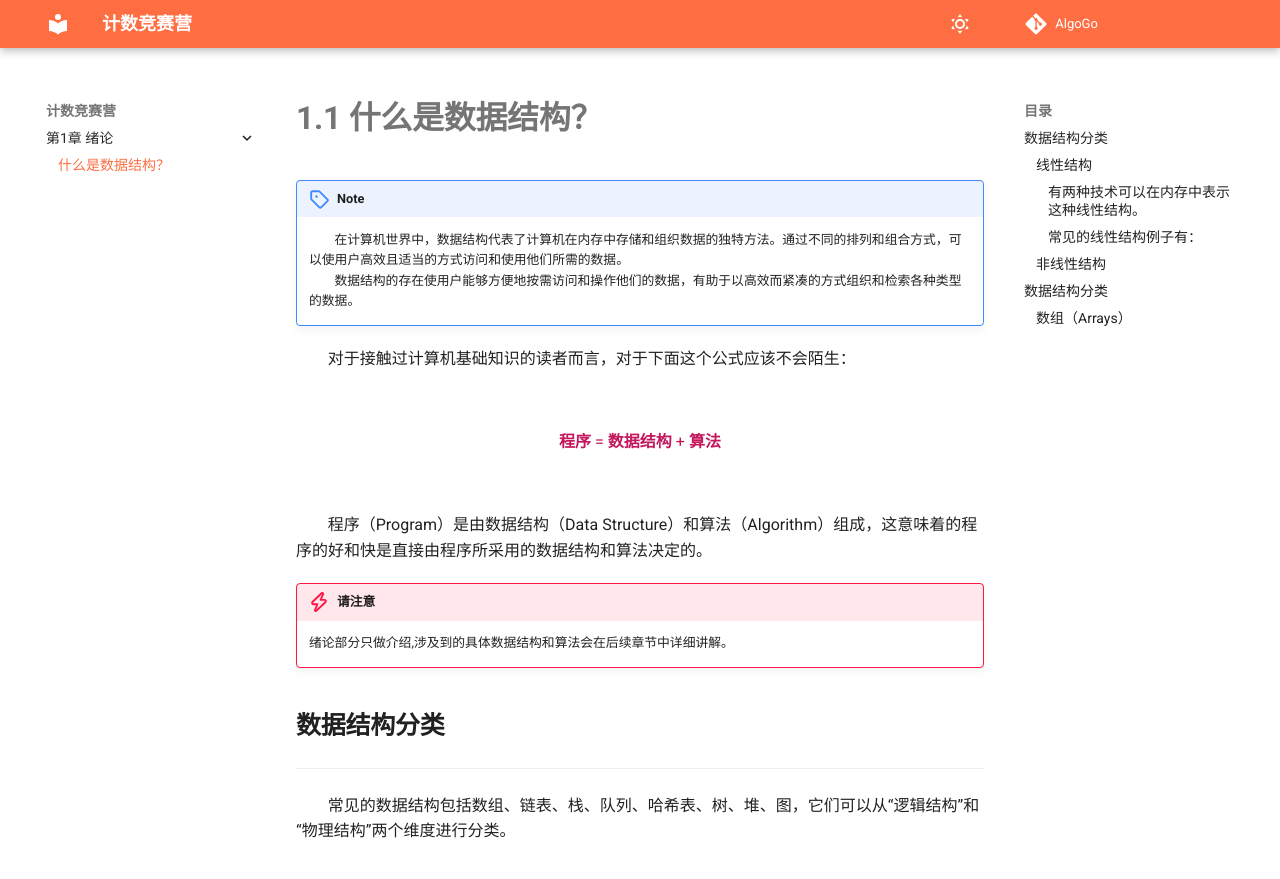
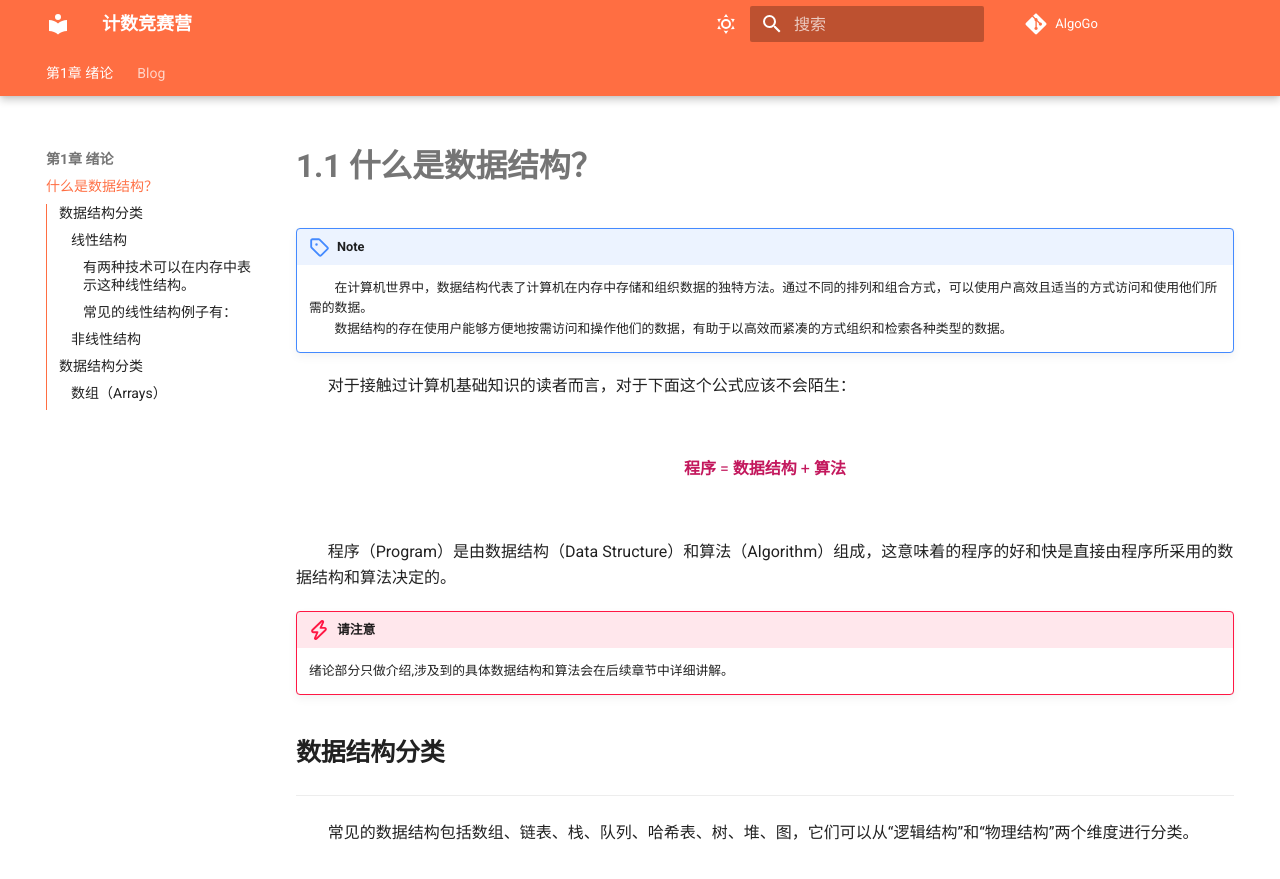
Before and after one commit to JinghuiChan/AlgoGo, an MkDocs documentation site: the page built from docs/第1章 绪论/1.1 什么是数据结构？.md, in a window 1280 px wide and 900 px high. Shown: the top 879 px of the window. Built offline with MkDocs 1.6.1 and Material for MkDocs 9.7.7, drawn with Linux system fonts in a browser that asks for light colours; comment, search, counter and statistics services are not loaded.

```diff
--- a/mkdocs.yml
+++ b/mkdocs.yml
@@ -3,9 +3,9 @@ site_url: https://data-structure.readthedocs.io/zh-cn/latest
 site_author: Jinghui Chan
 
 repo_name: AlgoGo
-repo_url: https://github.com/JinghuiChan/DataStructure/tree/master/docs
+repo_url: https://github.com/JinghuiChan/AlgoGo/tree/main/docs
 
-copyright: Copyright &copy; 2024-present <a href="https://github.com/JinghuiChan/DataStructure/tree/master/docs" target="_blank" rel="noopener noreferrer">Jinghui Chan</a>
+copyright: Copyright &copy; 2024-present <a href="https://github.com/JinghuiChan/AlgoGo/tree/main/docs" target="_blank" rel="noopener noreferrer">Jinghui Chan</a>
 
 theme:
   name: material
@@ -37,13 +37,13 @@ theme:
     - content.tabs.link
     - navigation.expand
     - navigation.path
-    # - toc.integrate
-    # - navigation.indexes
-    # - navigation.tabs
-    # - navigation.tabs.sticky
-    # - navigation.instant
-    # - navigation.expand
-    # - navigation.sections
+    - toc.integrate
+    - navigation.indexes
+    - navigation.tabs
+    - navigation.tabs.sticky
+    - navigation.instant
+    - navigation.expand
+    - navigation.sections
 
 
   icon:
@@ -64,13 +64,31 @@ theme:
     annotation: material/plus-circle
 
 extra:
+  homepage: https://data-structure.readthedocs.io/zh-cn/latest
   social:
     - icon: fontawesome/brands/github
       #link: https://github.com/JinghuiChan/ComputerWings
+  analytics:
+    feedback:
+      title: Was this page helpful?
+      ratings:
+        - icon: material/emoticon-happy-outline
+          name: This page was helpful
+          data: 1
+          note: >-
+            Thanks for your feedback!
+        - icon: material/emoticon-sad-outline
+          name: This page could be improved
+          data: 0
+          note: >-
+            Thanks for your feedback! Help us improve this page by
+            using our <a href="https://f.wps.cn/g/BXYGa3ll/" target="_blank" rel="noopener">feedback form</a>.
 
 nav:
   - 第1章 绪论:
     - 什么是数据结构？: "第1章 绪论/1.1 什么是数据结构？.md"
+  - Blog:
+    - blog/index.md
 
 
 
@@ -119,7 +137,16 @@ extra_javascript:
 
 
 plugins:
+  - blog
   - glightbox
+  - search
+  - social:
+      enabled: !ENV [CI, false]
+      concurrency: 1
+      cache: false
+      log: false
+      log_level: warn
+      cards_layout_dir: layouts
 
 
 
@@ -128,6 +155,7 @@ plugins:
 # pip install mkdocs-glightbox
 # pip install markdown-checklist
 # pip install mkdocs-link-marker    # https://github.com/timmeinerzhagen/mkdocs-link-marker
+# pip install mkdocs-rss-plugin     #The built-in blog plugin integrates seamlessly with the RSS plugin, which provides a simple way to add an RSS feed to your blog (or to your whole documentation). Install it with pip:
 
 
 # mkdocs serve  运行
```
Also changed, not shown: template.md (added, +8 -0 lines).
